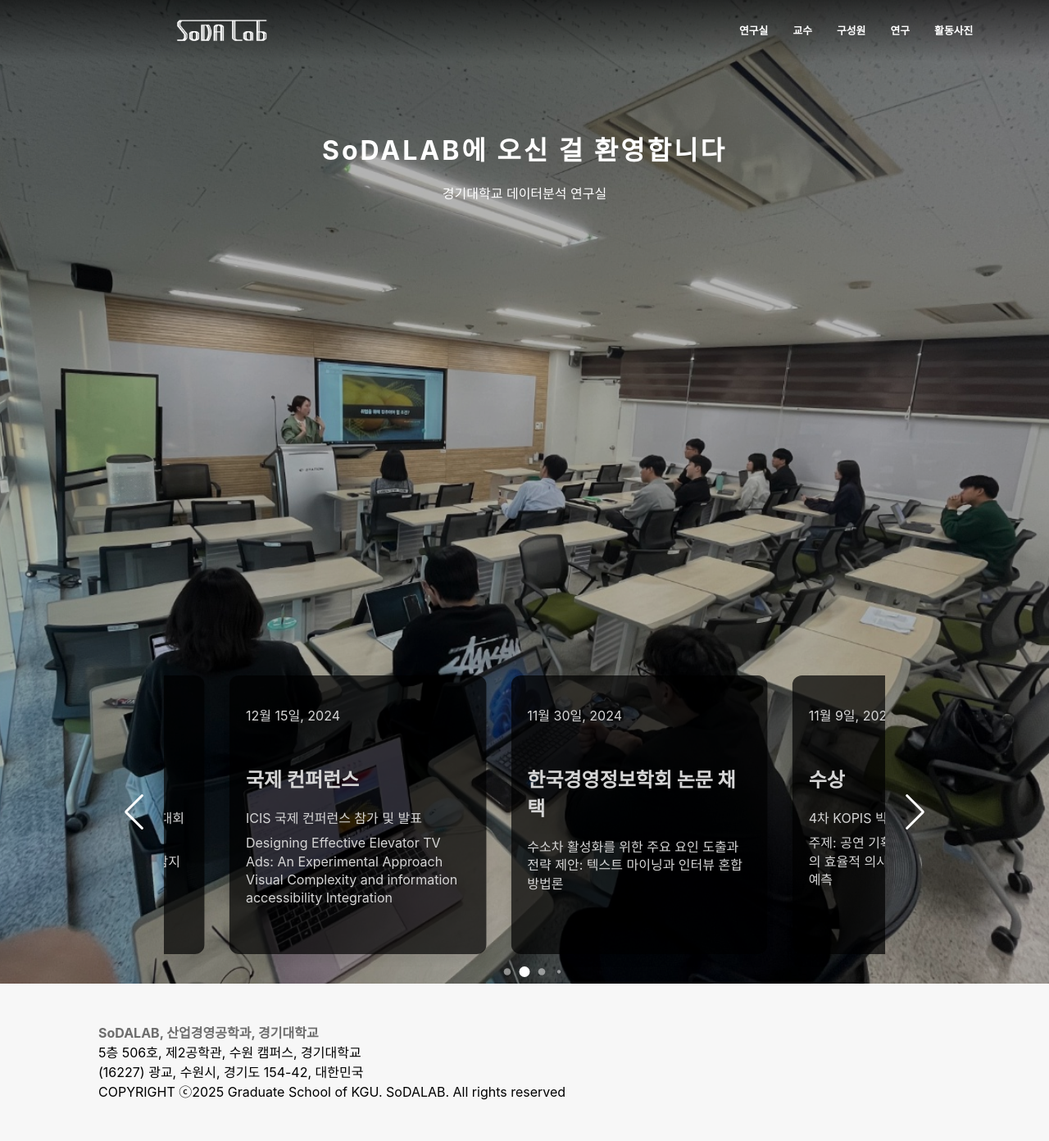
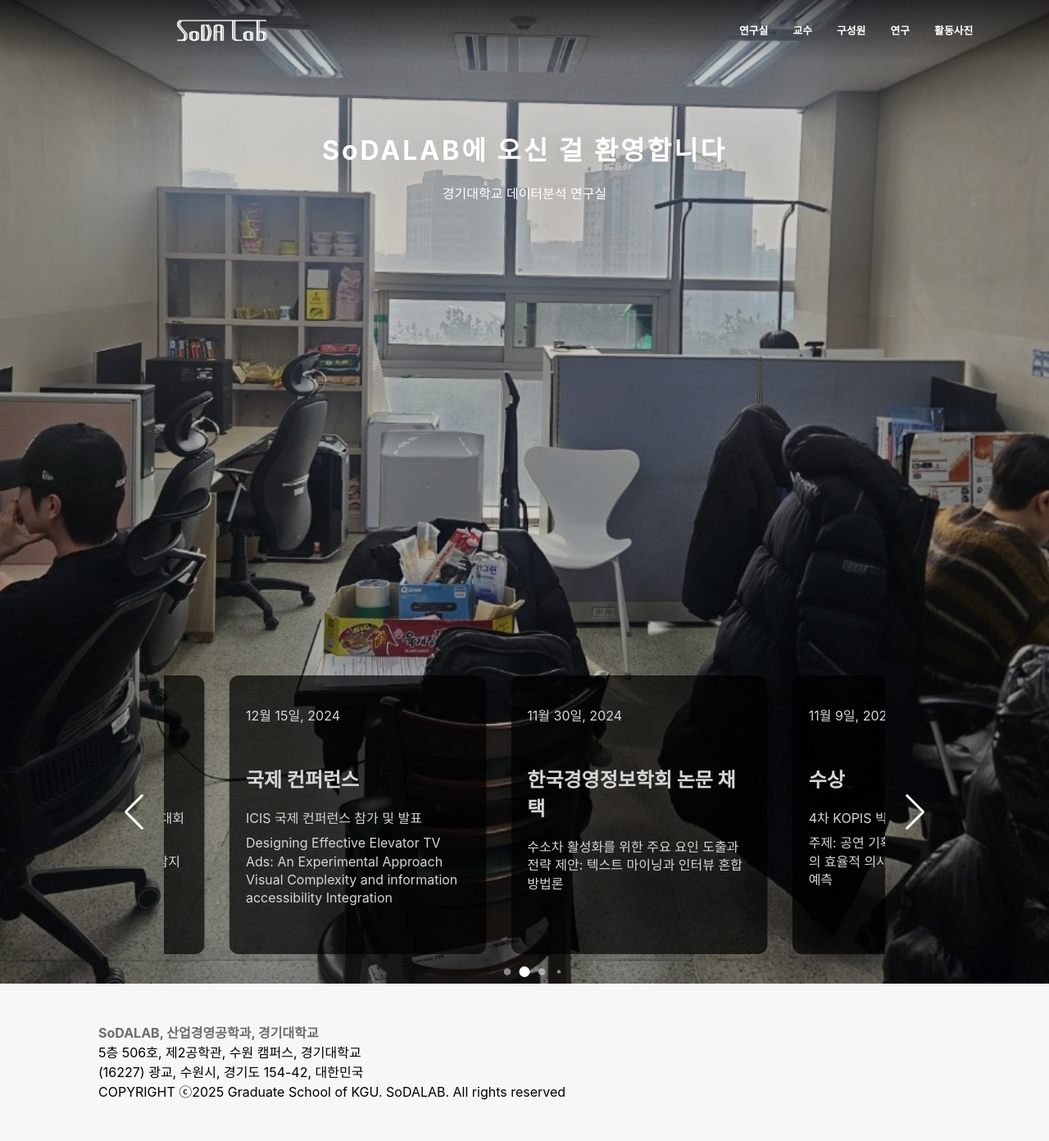
Before and after one commit to pot1223/SoDALAB_site, a Flask app: page /soda/ in a window 1280 px wide. Shown: the whole page at 82% size. Run offline with Flask 3, Linux system fonts and the light colour scheme; parts of the project's set-up code (start-up, migrations or seed data) failed here and were passed over; some web fonts are replaced.

Commit message:
final final

```diff
--- a/apps/soda/static/home.css
+++ b/apps/soda/static/home.css
@@ -26,7 +26,7 @@ body {
 
 
 .banner-bg2 {
-    background: rgba(0, 0, 0, 0.3);
+    background: rgba(0, 0, 0, 0.2);
 }
 
 #header {
--- a/apps/soda/templates/soda/home.html
+++ b/apps/soda/templates/soda/home.html
@@ -14,7 +14,7 @@
 
   <style>
     #banner-bg {
-    background:  url("{{ url_for('soda.static', filename='images/semi_home.jpg') }}");
+    background:  url("{{ url_for('soda.static', filename='images/home.jpg') }}");
     background-size: cover;
     background-repeat: no-repeat;
     background-position: center;
```
Also changed, not shown: apps/soda/static/images/home.jpg (added).
